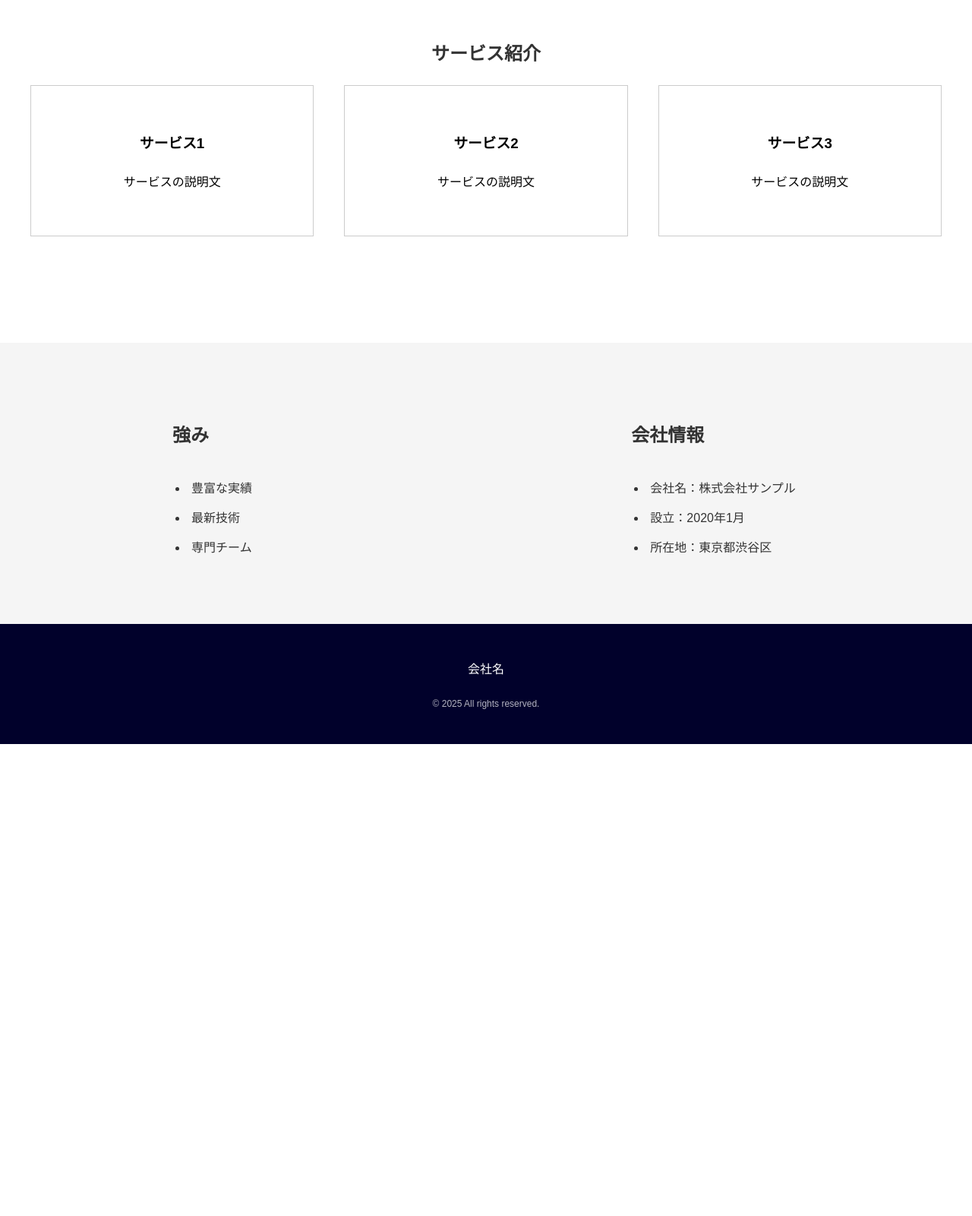
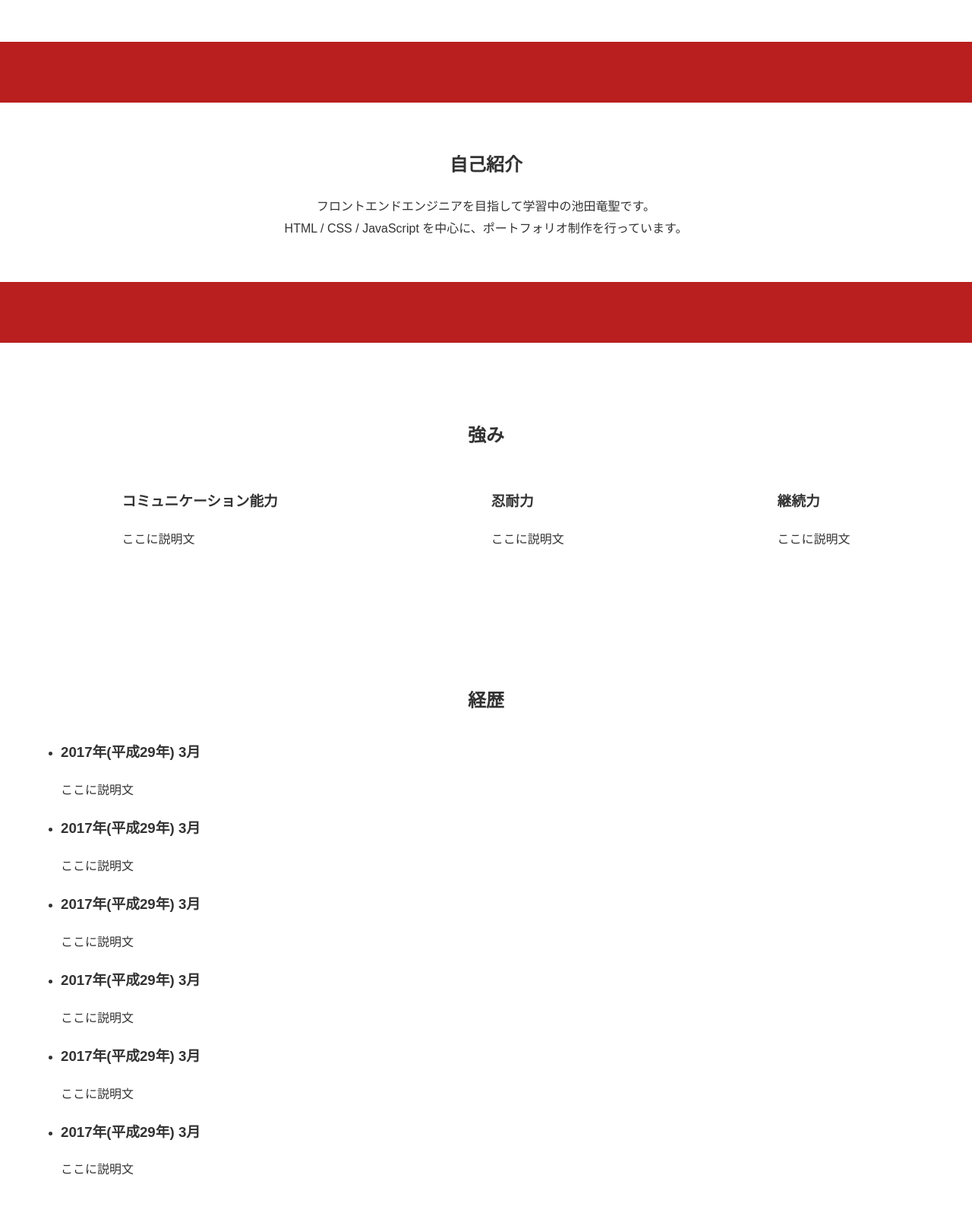
Before and after one commit to ikeda-ryusei/portfolio-1, a plain HTML site: page index.html in a window 1280 px wide. Shown: the part 960-2560 px from the top of the page at 76% size. Before the commit the page ends 1939 px from the top, so only its background shows below. Drawn offline with Linux system fonts and the light colour scheme.

Commit message:
トップページ レイアウト調整途中

```diff
--- a/assets/css/style.css
+++ b/assets/css/style.css
@@ -1,6 +1,5 @@
 /* ヘッダー全体 */
 .header {
-    background-color: #fff;
     border-bottom: 1px solid #ddd;
 }
 /* ヘッダーの横並びの軸 */
@@ -9,9 +8,6 @@
     justify-content: space-between;
     align-items: center;
 }
-/* .logo {
-
-} */
 
 /* ナビ */
 .nav-list {
@@ -26,46 +22,6 @@
     text-decoration: none;
     color: #333;
     font-size: 14px;
-}
-
-
-/* 自己紹介 */
-
-.about {
-    margin: 80px 0;
-    padding: 40px 0;
-    background-color: #e2e1e1;
-}
-.about h2 {
-    text-align: center;
-    margin-bottom: 20px;
-}
-.about p {
-    text-align: center;
-    line-height: 1.8;
-}
-
-/* 今できること */
-.service {
-    text-align: center;
-}
-
-.service-list {
-    display: flex;
-    gap: 40px;
-}
-.service-item {
-    flex: 1;
-    min-width: 280px;
-    padding: 40px 32px;
-    border: 1px solid #b3aeae;
-    text-align: center;
-}
-.service-item:hover {
-    box-shadow: 0 4px 10px rgba(0,0,0,0.1);
-}
-.service-item h3 {
-    margin-bottom: 20px;
 }
 
 
@@ -99,10 +55,47 @@
   margin-bottom: 20px;
 }
 
+/* 今できること */
+.service {
+    text-align: center;
+}
+
+.service-list {
+    display: flex;
+    gap: 40px;
+}
+.service-item {
+    flex: 1;
+    min-width: 280px;
+    padding: 40px 32px;
+    border: 1px solid #b3aeae;
+    text-align: center;
+}
+.service-item:hover {
+    box-shadow: 0 4px 10px rgba(0,0,0,0.1);
+}
+.service-item h3 {
+    margin-bottom: 20px;
+}
+
+/* 自己紹介 */
+
+.about {
+    margin: 80px 0;
+    padding: 40px 0;
+}
+.about h2 {
+    text-align: center;
+    margin-bottom: 20px;
+}
+.about p {
+    text-align: center;
+    line-height: 1.8;
+}
+
 /* お問い合わせ　contact */
 
 .contact {
-    background: #f5f5f5;
     padding: 80px 0;
 }
 .contact-list {
@@ -113,15 +106,26 @@
 .contact-item {
     max-width: 300px;
 }
-.contact ul {
-    padding-left: 20px;
-    margin: 0;
-}
 .contact h2 {
     margin-bottom: 30px;
+    text-align: center;
 }
-.contact li {
-    padding: 5px;
+
+/* career */
+.career {
+
+}
+
+.career h2 {
+    margin-bottom: 30px;
+    text-align: center;
+}
+.career__list {
+
+}
+.career__list li {
+
+
 }
 
 /* footer */
@@ -148,6 +152,7 @@
 }
 section {
     padding: 60px 0;
+    background: #fff;
 }
 
 /* ページ全体の基礎 */
@@ -157,6 +162,7 @@ body {
     font-family: sans-serif;
     line-height: 1.8;
     color: #333;
+    background: #b91f1f;
 }
 
 /* ページ単体の基礎 */
@@ -168,6 +174,8 @@ body {
 
 .work-page h2 {
     margin-bottom: 20px;
+    font-size: 22px;
+    font-weight: 580;
 }
 
 .work-page ul li {
@@ -198,11 +206,22 @@ body {
 .work-page [class$="__row"] > p {
   flex: 1;
 }
+
+/* 強調したい3ブロック */
+.work-purpose h2,
+.work-point h2,
+.work-challenge h2 {
+  font-size: 24px;
+  font-weight: 600;
+}
+
 /* 強調したい3ブロック */
 .work-purpose,
 .work-point,
 .work-challenge {
   background: #f5f5f5;
+  font-weight: 550;
+  padding-left: 24px;
 }
 
 /* 強調の区切り */
--- a/index.html
+++ b/index.html
@@ -17,9 +17,9 @@
 
                 <nav class="nav">
                     <ul class="nav-list">
+                        <li><a href="#works">制作物</a></li>
+                        <li><a href="#service">サービス</a></li>
                         <li><a href="#about">自己紹介</a></li>
-                        <li><a href="#service">サービス</a></li>
-                        <li><a href="#works">制作物</a></li>
                         <li><a href="#contact">お問い合わせ</a></li>
                     </ul>
                 </nav>
@@ -27,16 +27,31 @@
         </div>
     </header>
 
-    <!-- about 自己紹介 -->
+
 
     <main>
-        <section id="about" class="about">
+
+        <!-- works サービス紹介 -->
+        <section id="works" class="works">
             <div class="container">
-                <h2>自己紹介</h2>
-                <p>
-                    フロントエンドエンジニアを目指して学習中の池田竜聖です。<br>
-                    HTML / CSS / JavaScript を中心に、ポートフォリオ制作を行っています。
-                </p>
+                <h2>サービス紹介</h2>
+
+                <div class="works-list">
+                    <a href="portfolio-1.html" class="works-item">
+                        <h3>制作物1</h3>
+                        <p>サービスの説明文</p>
+                    </a>
+
+                    <a href="portfolio-2.html" class="works-item">
+                        <h3>制作物2</h3>
+                        <p>サービスの説明文</p>
+                    </a>
+
+                    <a href="portfolio-3.html" class="works-item">
+                        <h3>制作物3</h3>
+                        <p>サービスの説明文</p>
+                    </a>
+                </div>
             </div>
         </section>
 
@@ -60,55 +75,73 @@
             </div>
         </section>
 
-        <!-- works サービス紹介 -->
-        <section id="works" class="works">
+        <!-- about 自己紹介 ここも写真貼る-->
+        <section id="about" class="about">
             <div class="container">
-                <h2>サービス紹介</h2>
+                <h2>自己紹介</h2>
+                <p>
+                    フロントエンドエンジニアを目指して学習中の池田竜聖です。<br>
+                    HTML / CSS / JavaScript を中心に、ポートフォリオ制作を行っています。
+                </p>
+            </div>
+        </section>
 
-                <div class="works-list">
-                    <a href="portfolio-1.html" class="works-item">
-                        <h3>サービス1</h3>
-                        <p>サービスの説明文</p>
-                    </a>
+        <!-- 強み -->
 
-                    <a href="portfolio-2.html" class="works-item">
-                        <h3>サービス2</h3>
-                        <p>サービスの説明文</p>
-                    </a>
-
-                    <a href="portfolio-3.html" class="works-item">
-                        <h3>サービス3</h3>
-                        <p>サービスの説明文</p>
-                    </a>
+        <section id="contact" class="contact">
+            <div class="container">
+                <h2>強み</h2>
+                <div class="contact-list">
+                    <div class="contact-item">
+                        <h3>コミュニケーション能力</h3>
+                        <p>ここに説明文</p>
+                    </div>
+                    <div class="contact-item">
+                        <h3>忍耐力</h3>
+                        <p>ここに説明文</p>
+                    </div>
+                    <div class="contact-item">
+                        <h3>継続力</h3>
+                        <p>ここに説明文</p>
+                    </div>
                 </div>
             </div>
         </section>
 
-        <!-- 会社情報 -->
-
-        <section id="contact" class="contact">
-            <div class="contact-list">
-                <div class="contact-item">
-                    <h2>強み</h2>
+        <!-- 経歴 後から写真を張り付ける -->
+        <section class="career">
+            <div class="container">
+                <h2>経歴</h2>
+                <div class="career__list">
                     <ul>
-                        <li>豊富な実績</li>
-                        <li>最新技術</li>
-                        <li>専門チーム</li>
-                    </ul>
-                </div>
-
-                <div class="contact-item">
-                    <h2>会社情報</h2>
-                    <ul>
-                        <li>会社名：株式会社サンプル</li>
-                        <li>設立：2020年1月</li>
-                        <li>所在地：東京都渋谷区</li>
+                        <li>
+                            <h3>2017年(平成29年) 3月</h3>
+                            <p>ここに説明文</p>
+                        </li>
+                        <li>
+                            <h3>2017年(平成29年) 3月</h3>
+                            <p>ここに説明文</p>
+                        </li>
+                        <li>
+                            <h3>2017年(平成29年) 3月</h3>
+                            <p>ここに説明文</p>
+                        </li>
+                        <li>
+                            <h3>2017年(平成29年) 3月</h3>
+                            <p>ここに説明文</p>
+                        </li>
+                        <li>
+                            <h3>2017年(平成29年) 3月</h3>
+                            <p>ここに説明文</p>
+                        </li>
+                        <li>
+                            <h3>2017年(平成29年) 3月</h3>
+                            <p>ここに説明文</p>
+                        </li>
                     </ul>
                 </div>
             </div>
         </section>
-
-
     </main>
 
     <!-- footer -->
```
